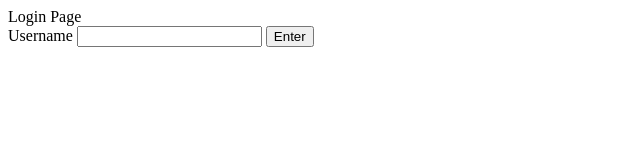
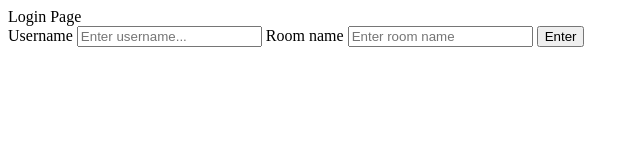
Before and after one commit to emonmeena/gossip, a website: page Client/index.html in a window 1280 px wide. Shown: the whole page, without its empty margins (0-640 px from the left). Drawn offline with Linux system fonts and the light colour scheme.

Commit message:
Auto Scroll adds

```diff
--- a/Client/client.js
+++ b/Client/client.js
@@ -1,4 +1,4 @@
-const socket = io('http://localhost:8000');
+const socket = io();
 
 const form = document.getElementById('send-container');
 const messageInput = document.getElementById('messageInput');
@@ -15,6 +15,7 @@ messageElement.innerHTML = message;
 messageElement.classList.add('message');
 messageElement.classList.add(position);
 messageContainer.append(messageElement);
+messageContainer.scrollTop = messageContainer.scrollHeight;
 if(position == 'left'){
     recieveTune.play();
     }
@@ -28,6 +29,8 @@ form.addEventListener('submit', (e)=>{
     append(`you: ${message}`, 'right')
     socket.emit('send', message)
     messageInput.value = ""
+    // Scroll down
+  messageContainer.scrollTop = messageContainer.scrollHeight;
 })
 
 // JS function to add user in the "Online-list"
@@ -37,6 +40,7 @@ const appendUser = (name)=>{
     userElement.innerHTML = name;
     userElement.id = name;
     userContainer.append(userElement);
+  messageContainer.scrollTop = messageContainer.scrollHeight;
     }
 
 const appendExistingUser=(newNameId)=>{
@@ -49,7 +53,7 @@ const removeUser = (name)=>{
 }
 
     // Client Interface
-const name = prompt("Enter your Name");
+const name = prompt("Enter your name: ");
 document.getElementById('profile').innerHTML = "Your Public Name: "+name;
 socket.emit('new-user-joined', name); //sends name to the server
 
--- a/Client/index.css
+++ b/Client/index.css
@@ -6,21 +6,7 @@
 }
 
 ::-webkit-scrollbar {
-    width: 6px;
-  }
-
-  ::-webkit-scrollbar-track {
-    box-shadow: inset 0 0 5px grey;
-    border-radius: 10px;
-  }
-
-  ::-webkit-scrollbar-thumb {
-    background: #034281;
-    border-radius: 10px;
-  }
-
-  ::-webkit-scrollbar-thumb:hover {
-    background: #043769;
+    width: 0px;
   }
 #logo{
     height: 100px;
--- a/Client/index.html
+++ b/Client/index.html
@@ -3,15 +3,25 @@
 <head>
     <meta charset="UTF-8">
     <meta name="viewport" content="width=device-width, initial-scale=1.0">
-    <script src="./client.js"></script>
     <title>Login to Chat Room</title>
 </head>
 <body>
     Login Page
     <form action="./chat.html">
         <label for="displayname">Username</label>
-        <input type="text" name="displayname" id="displayname">
-    <input type="submit" value="Enter">
+        <input
+        type="text"
+        name="displayname"
+        id="displayname"
+        placeholder="Enter username...">
+        <label for="room">Room name</label>
+        <input
+        type="text"
+        name="room"
+        id="room"
+        placeholder="Enter room name">
+
+    <input type="submit" value="Enter" id="senduser">
     </form>
 </body>
 </html>
```
Also changed, not shown: Client/chat.html (+3 -2 lines), index.js (+8 -3 lines).
